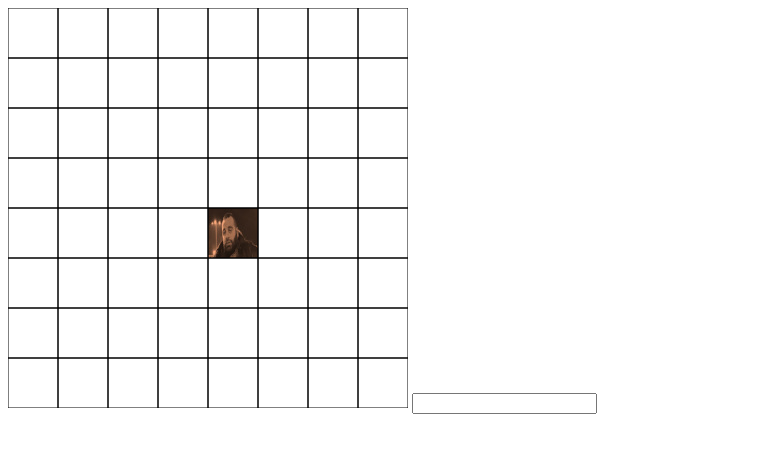
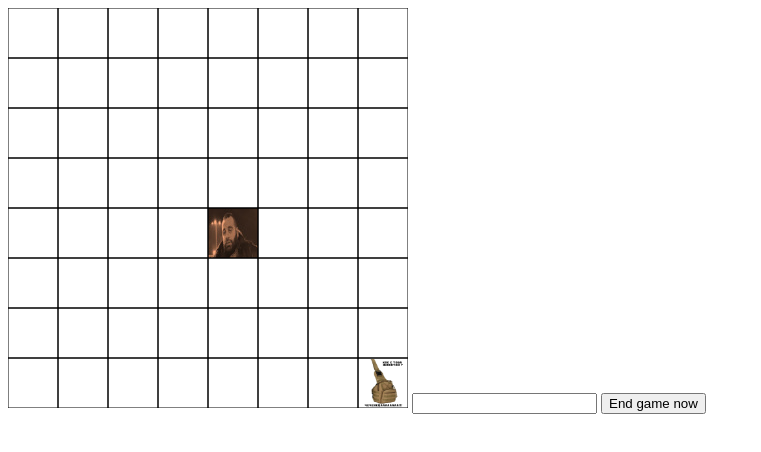
Before and after one commit to IvanP6/javascript_new, a plain HTML site: page index.html in a window 1280 px wide. Both pictures are taken after a click on the element 208 px from the left and 208 px from the top of the page. Shown: the whole page, without its empty margins (0-761 px from the left). Drawn offline with Linux system fonts and the light colour scheme.

Commit message:
finalproject

```diff
--- a/index.html
+++ b/index.html
@@ -5,7 +5,9 @@
 	<body>
 		<canvas id="gameCanvas"></canvas>
         <input type="text" id="vhod">
+         <button id = "end">End game now</button>
         <script src="script.js"></script>
+
 
 	</body>
 </html>
--- a/script.js
+++ b/script.js
@@ -2,6 +2,7 @@ let canvas = document.getElementById("gameCanvas");
 let context = canvas.getContext("2d");
 let vhod = document.getElementById("vhod").value;
 let words = vhod.split(" ");
+let button = document.getElementById("end");
 let obekt = {
     name: "Чеченеца",
     age: 34
@@ -11,6 +12,7 @@ let predmet = {
 }
 console.log(obekt);
 console.log(predmet);
+console.log(button);
 
 
 let nx = 8;
@@ -22,12 +24,19 @@ let heroimg = new Image();
 heroimg.src = "che.jpg";
 canvas.width = nx * sqside;
 canvas.height = ny * sqside;
+let hero1x = 7;
+let hero1y = 7;
+let hero1img = new Image();
+hero1img.src = "ranica.jpg"
+
 
 
 
 function drawmap(){
 	context.clearRect(0,0 , canvas.width, canvas.height);
 	context.drawImage(heroimg, herox * sqside, heroy * sqside, sqside, sqside);
+	context.drawImage(hero1img, hero1x * sqside, hero1y * sqside, sqside, sqside);
+
 	for (let i = 0; i < nx; i++){
 		for(let j = 0; j < ny; j++){
 		context.strokeRect(i * sqside, j * sqside, sqside, sqside);
@@ -38,28 +47,39 @@ function drawmap(){
 drawmap();
 
 
+
+
+
+
+
+
 canvas.onclick = function(e) {
     let x = e.x - canvas.offsetLeft;
     let y = e.y - canvas.offsetTop;
     herox = Math.floor(x / sqside);
     heroy = Math.floor(y / sqside);
+    if (herox == hero1x && heroy == hero1y)alert("End");
     drawmap();
 }
 
 function moveLeft() {
     herox--;
+    if (herox == hero1x && heroy == hero1y)alert("End");
     drawmap();
 }
 function moveRight() {
     herox++;
+    if (herox == hero1x && heroy == hero1y)alert("End");
     drawmap();
 }
 function moveUp() {
     heroy--;
+    if (herox == hero1x && heroy == hero1y)alert("End");
     drawmap();
 }
 function moveDown() {
     heroy++;
+    if (herox == hero1x && heroy == hero1y)alert("End");
     drawmap();
 }
 
@@ -72,3 +92,6 @@ document.onkeypress = function(e) {
         case "w": moveUp(); break;
     }
 }
+button.onclick = function(e){
+	alert("The end");
+}
```
